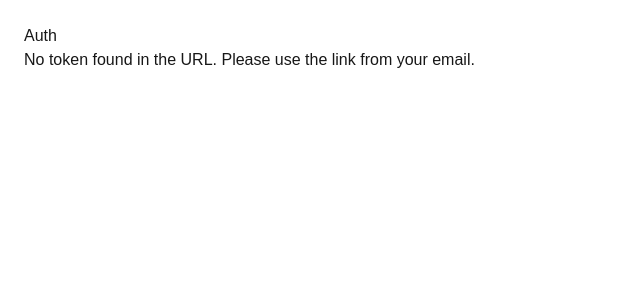
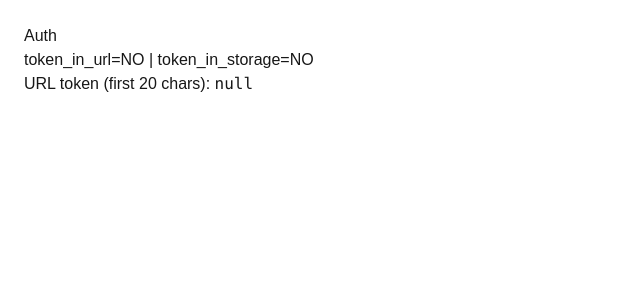
Before and after one commit to Andrieg/Moove, a Next.js app in the folder apps/client/: page /auth in a window 1280 px wide. Shown: the top 300 px of the page, without its empty margins (0-640 px from the left). Built offline with nearby package versions, Linux system fonts and the light colour scheme.

Commit message:
Update page.tsx

```diff
--- a/apps/client/app/auth/page.tsx
+++ b/apps/client/app/auth/page.tsx
@@ -8,25 +8,37 @@ export default function AuthPage() {
   const router = useRouter();
   const searchParams = useSearchParams();
   const token = useMemo(() => searchParams.get("token"), [searchParams]);
-  const [message, setMessage] = useState("Reading token…");
+
+  const [status, setStatus] = useState<string>("Loading…");
 
   useEffect(() => {
-    if (!token) {
-      setMessage("No token found in the URL. Please use the link from your email.");
-      return;
-    }
+    const existing = localStorage.getItem("token");
+    setStatus(
+      `token_in_url=${token ? "YES" : "NO"} | token_in_storage=${
+        existing ? "YES" : "NO"
+      }`
+    );
+
+    if (!token) return;
 
     setToken(token);
-    setMessage("Token saved. Redirecting to /me…");
 
-    const t = setTimeout(() => router.replace("/me"), 500);
-    return () => clearTimeout(t);
+    const after = localStorage.getItem("token");
+    setStatus(
+      `SAVED | token_in_url=YES | token_in_storage=${after ? "YES" : "NO"} | redirecting…`
+    );
+
+    router.replace("/me");
   }, [token, router]);
 
   return (
     <main style={{ padding: 24, fontFamily: "sans-serif" }}>
       <h1>Auth</h1>
-      <p>{message}</p>
+      <p>{status}</p>
+      <p>
+        URL token (first 20 chars):{" "}
+        <code>{token ? token.slice(0, 20) : "null"}</code>
+      </p>
     </main>
   );
 }
```
